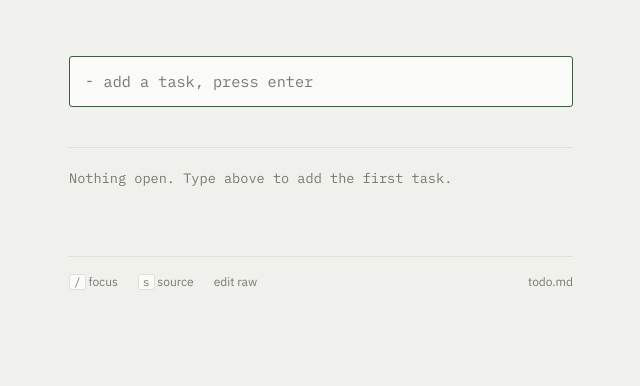
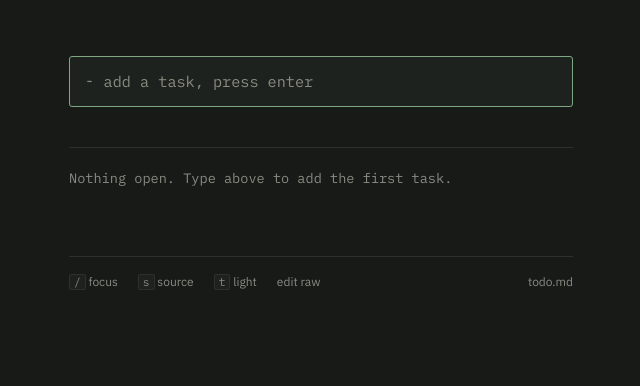
Before and after one commit to blakdav/taskpal, a Flask app: page / in a window 1280 px wide. Shown: the top 386 px of the page, without its empty margins (319-959 px from the left). Run offline with Flask 3, Linux system fonts and the light colour scheme.

Commit message:
Update index.html

```diff
--- a/templates/index.html
+++ b/templates/index.html
@@ -3,21 +3,42 @@
 <head>
 <meta charset="utf-8">
 <meta name="viewport" content="width=device-width, initial-scale=1">
-<meta name="theme-color" content="#F0F1EC">
 <title>taskpal</title>
+<!-- Set the theme before first paint so light-mode users get no flash. -->
+<script>
+  try {
+    if (localStorage.getItem('taskpal-theme') === 'light') {
+      document.documentElement.dataset.theme = 'light';
+    }
+  } catch (e) {}
+</script>
+<meta name="theme-color" content="#171A17" id="tc">
 <link rel="preconnect" href="https://fonts.googleapis.com">
 <link rel="preconnect" href="https://fonts.gstatic.com" crossorigin>
 <link href="https://fonts.googleapis.com/css2?family=IBM+Plex+Mono:wght@400;500&family=IBM+Plex+Sans:wght@400;500;600&display=swap" rel="stylesheet">
 <style>
+  /* Dark is the default. Light is opt-in via [data-theme="light"]. */
   :root {
+    --paper:   #171A17;
+    --surface: #1E221E;
+    --ink:     #E4E6DF;
+    --muted:   #878C81;
+    --accent:  #7DA882;
+    --on-accent: #14170F;
+    --rule:    #2C312C;
+
+    --sans: "IBM Plex Sans", ui-sans-serif, system-ui, sans-serif;
+    --mono: "IBM Plex Mono", ui-monospace, "SF Mono", Menlo, monospace;
+  }
+
+  :root[data-theme="light"] {
     --paper:   #F0F1EC;
     --surface: #FAFAF8;
     --ink:     #191C18;
     --muted:   #757A70;
     --accent:  #3D5A45;
+    --on-accent: #FAFAF8;
     --rule:    #DFE0D8;
-    --sans: "IBM Plex Sans", ui-sans-serif, system-ui, sans-serif;
-    --mono: "IBM Plex Mono", ui-monospace, "SF Mono", Menlo, monospace;
   }
 
   * { box-sizing: border-box; }
@@ -102,7 +123,8 @@
     border-radius: 2px;
     cursor: pointer;
     font: inherit;
-    color: var(--accent);
+    font-size: 0.7rem;
+    color: var(--on-accent);
     line-height: 1;
     transition: border-color 120ms ease, background 120ms ease;
   }
@@ -165,6 +187,7 @@
     display: flex;
     gap: 1.25rem;
     flex-wrap: wrap;
+    align-items: center;
   }
   footer a, footer button {
     color: var(--muted);
@@ -245,6 +268,7 @@
   <footer>
     <span><kbd>/</kbd> focus</span>
     <button type="button" id="src-toggle"><kbd>s</kbd> source</button>
+    <button type="button" id="theme-toggle"><kbd>t</kbd> <span id="theme-name">light</span></button>
     <a href="{{ url_for('edit') }}">edit raw</a>
     <span style="margin-left:auto">{{ path }}</span>
   </footer>
@@ -253,6 +277,31 @@
 
 <script>
   const input = document.getElementById('add');
+  const root  = document.documentElement;
+  const name  = document.getElementById('theme-name');
+  const meta  = document.getElementById('tc');
+
+  const COLORS = { dark: '#171A17', light: '#F0F1EC' };
+
+  function paintLabel() {
+    const isLight = root.dataset.theme === 'light';
+    name.textContent = isLight ? 'dark' : 'light';   // label = what you'd switch TO
+    meta.setAttribute('content', isLight ? COLORS.light : COLORS.dark);
+  }
+
+  function toggleTheme() {
+    const isLight = root.dataset.theme === 'light';
+    if (isLight) { delete root.dataset.theme; } else { root.dataset.theme = 'light'; }
+    try { localStorage.setItem('taskpal-theme', isLight ? 'dark' : 'light'); } catch (e) {}
+    paintLabel();
+  }
+
+  paintLabel();
+
+  document.getElementById('theme-toggle').addEventListener('click', toggleTheme);
+  document.getElementById('src-toggle').addEventListener('click', () => {
+    document.body.classList.toggle('show-source');
+  });
 
   document.addEventListener('keydown', (e) => {
     if (e.target.matches('input, textarea')) return;
@@ -260,10 +309,7 @@
 
     if (e.key === '/') { e.preventDefault(); input.focus(); }
     if (e.key === 's') { document.body.classList.toggle('show-source'); }
-  });
-
-  document.getElementById('src-toggle').addEventListener('click', () => {
-    document.body.classList.toggle('show-source');
+    if (e.key === 't') { toggleTheme(); }
   });
 </script>
 </body>
```
